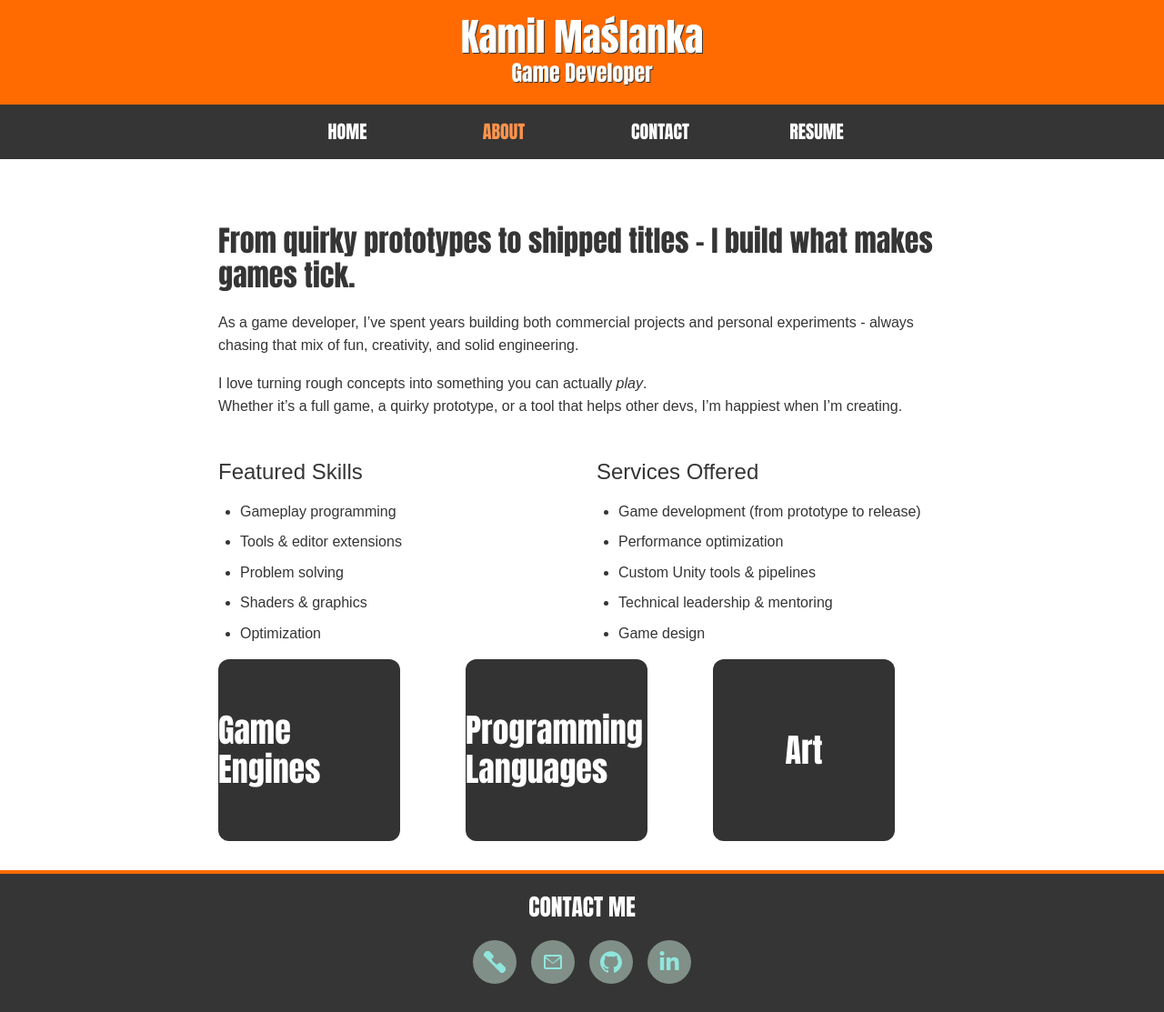
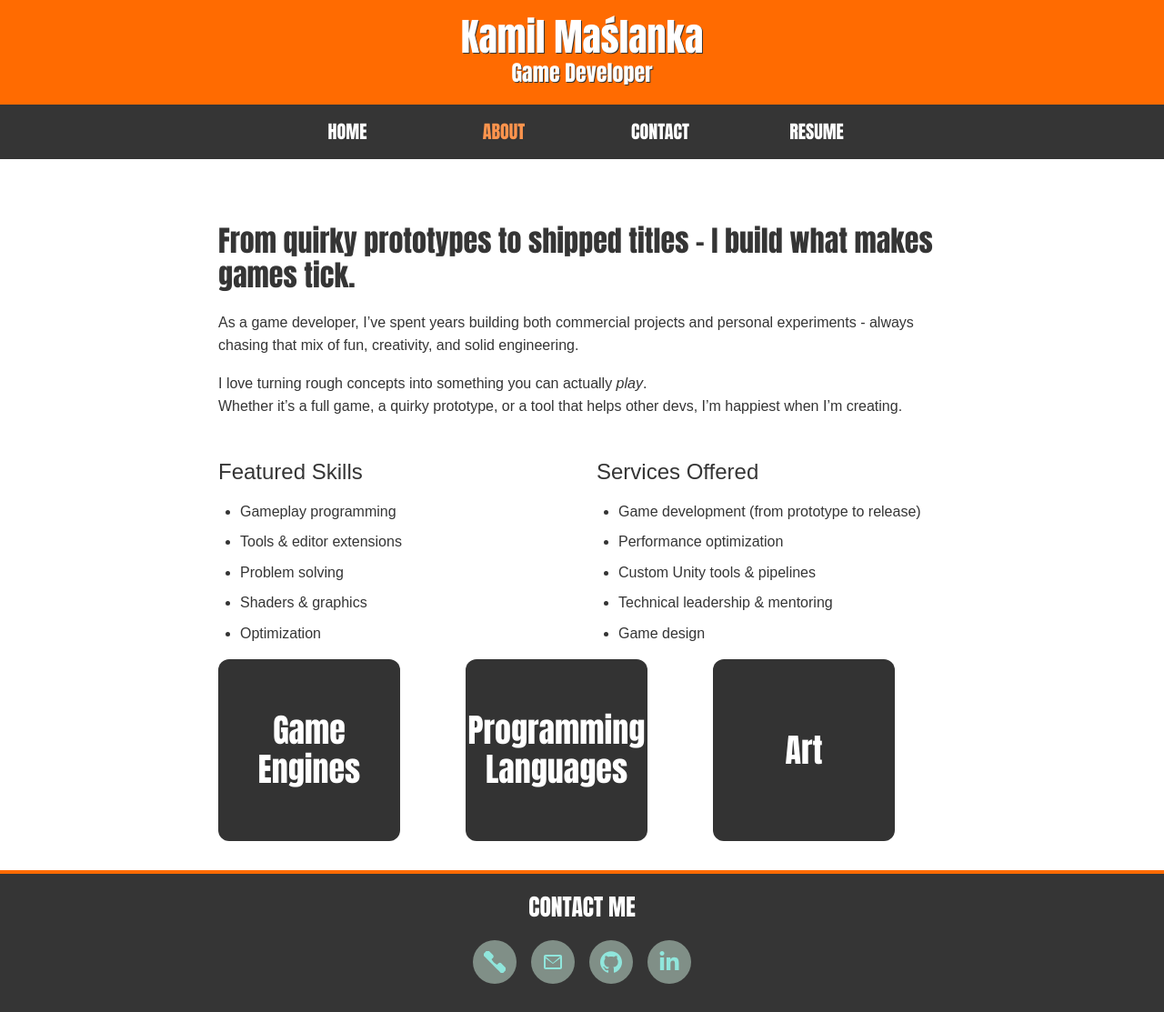
Before and after one commit to juna8001/juna8001.github.io, a Jekyll site: the page built from pages/about.md, in a window 1280 px wide. Shown: the whole page at 91% size. Built offline with Jekyll 4.4.1, drawn with Linux system fonts in a browser that asks for light colours.

Commit message:
improvements

```diff
--- a/_data/tech_stack.yml
+++ b/_data/tech_stack.yml
@@ -10,7 +10,7 @@
     - name: Cocos 2D
       icon: /assets/icons/cocos.png
     - name: Pico-8
-      icon: /assets/icons/unity.png
+      icon: /assets/icons/pico8.png
 - category: Programming Languages
   class: programming-languages
   items:
--- a/assets/styles/tech_stack.css
+++ b/assets/styles/tech_stack.css
@@ -66,4 +66,5 @@
     margin: 0;
     font-family: var(--reckoner);
     font-size: 36px;
+    text-align: center;
 }
```
Also changed, not shown: assets/icons/pico8.png (added).
